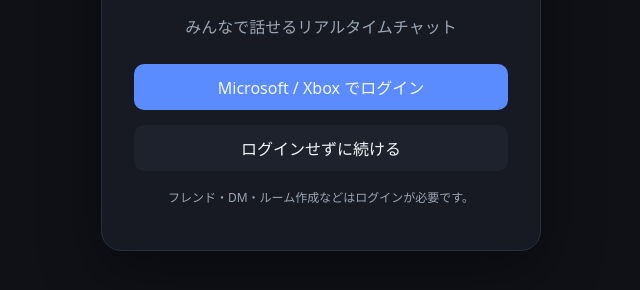
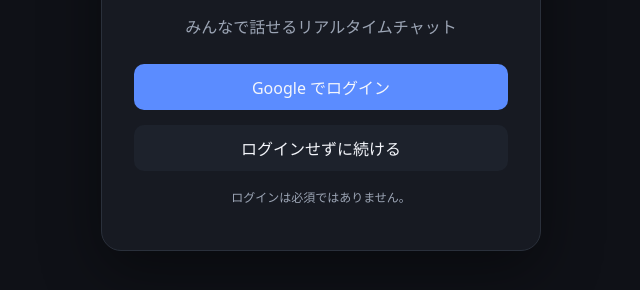
Before and after one commit to yutokun0715/YpChat, a plain HTML site: page index.html in a window 1280 px wide. Shown: the part 318-608 px from the top of the page, without its empty margins (319-959 px from the left). Drawn offline with Linux system fonts and the light colour scheme; no server answers.

Commit message:
Change login button from Microsoft to Google

```diff
--- a/index.html
+++ b/index.html
@@ -13,9 +13,9 @@
     <div class="login-card">
       <div class="brand">YpChat</div>
       <p>みんなで話せるリアルタイムチャット</p>
-      <button id="msLogin" class="primary">Microsoft / Xbox でログイン</button>
+      <button id="msLogin" class="primary">Google でログイン</button>
       <button id="guestLogin" class="secondary">ログインせずに続ける</button>
-      <p class="small">フレンド・DM・ルーム作成などはログインが必要です。</p>
+      <p class="small">ログインは必須ではありません。</p>
       <div id="loginError" class="error"></div>
     </div>
   </div>
@@ -132,7 +132,7 @@
             <button id="saveSettings" class="primary">保存</button>
             <hr>
             <h2>外部アカウント連携</h2>
-            <p class="muted">メインログインはMicrosoft / Xbox。連携は今後のプレゼンス取得用に保存します。</p>
+            <p class="muted">テスト用</p>
             <button id="linkGithub" class="secondary">GitHubを連携</button>
             <button id="discordLinkInfo" class="secondary">Discord連携設定</button>
             <button id="robloxLinkInfo" class="secondary">Roblox連携設定</button>
```
